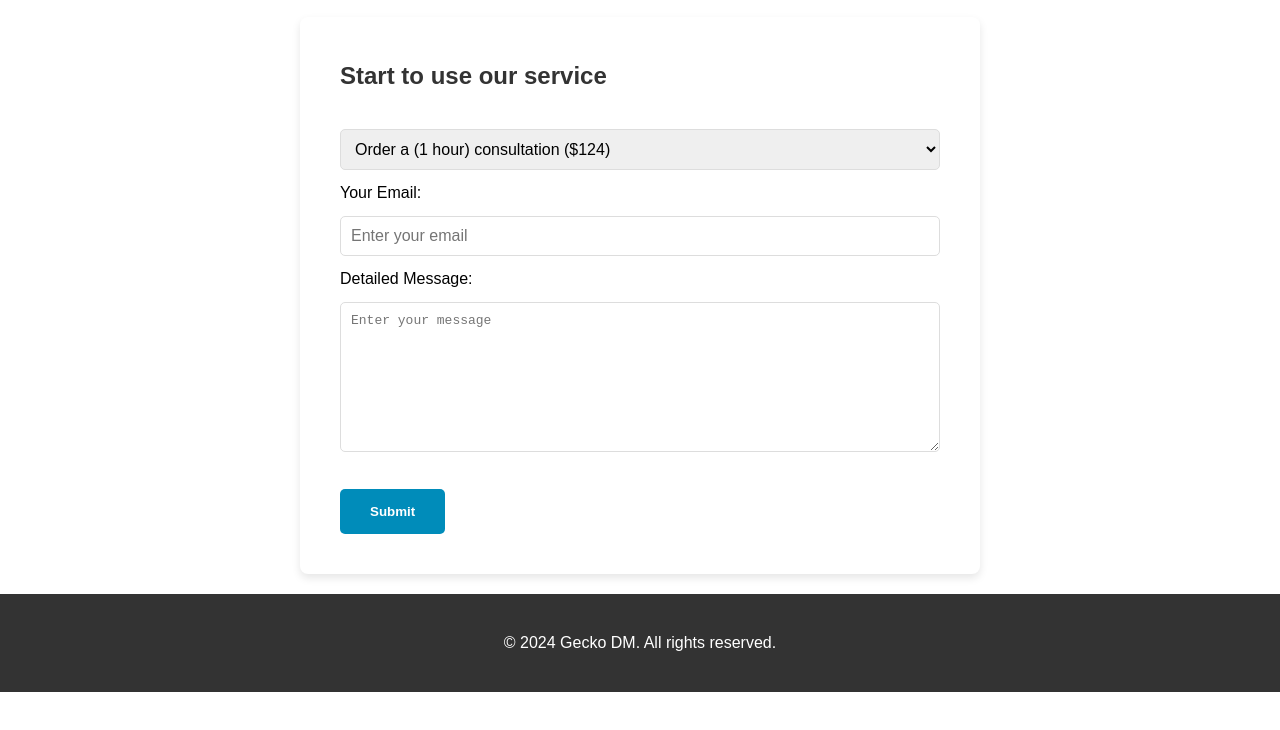
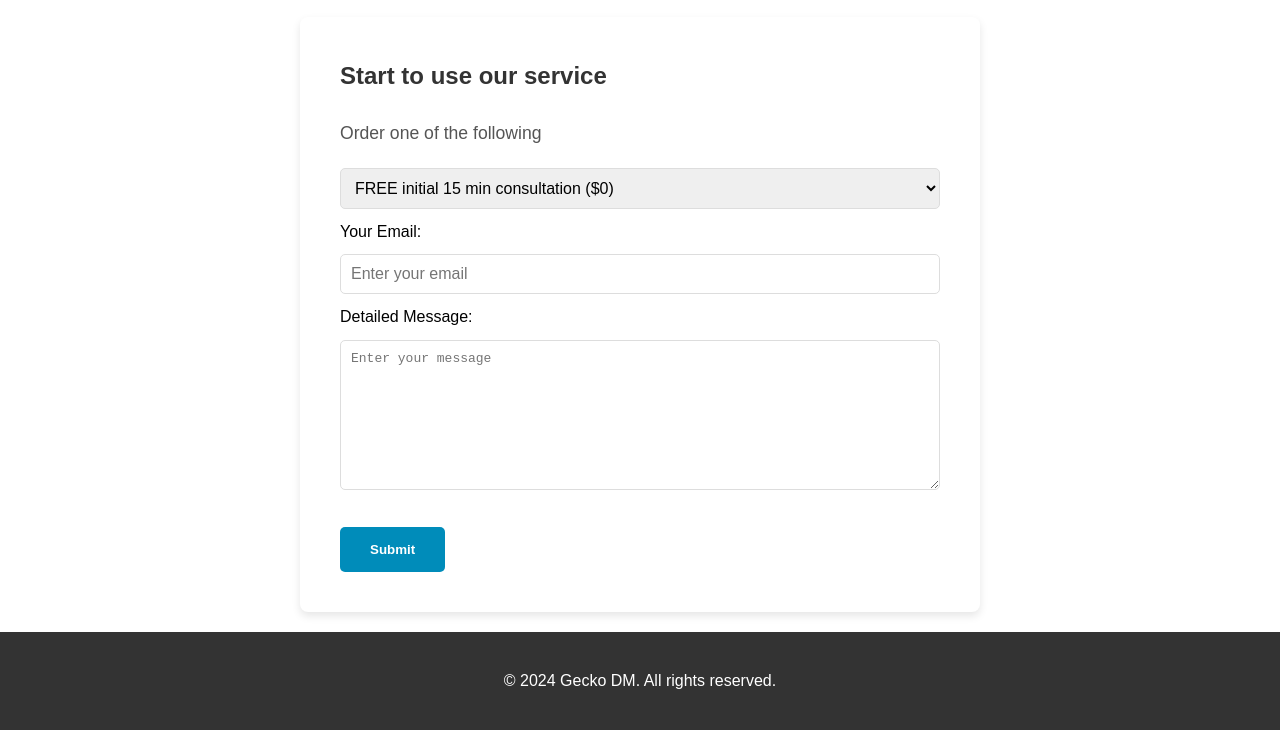
Before and after one commit to gecko-dm/gecko-dm, a plain HTML site: page index.html in a window 1280 px wide. Shown: the part 2539-3269 px from the top of the page. Before the commit the page ends 3231 px from the top, so only its background shows below. Drawn offline with Linux system fonts and the light colour scheme.

Commit message:
Update index.html: fine grained pricing models

```diff
--- a/index.html
+++ b/index.html
@@ -135,12 +135,19 @@
     <section>
         <div class="order-form">
             <h3>Start to use our service</h3>
+            <p>Order one of the following</p>
             <form id="order-form" method="POST" action="https://formspree.io/f/mwpkbvkl">
                 <select id="service" name="service" required>
-                    <option value="free-consultation">Order a (1 hour) consultation ($124)</option>
-                    <option value="5-hour-subscription">Order 5 (1 hour) consultations ($499)</option>
+                    <option value="free-consultation">FREE initial 15 min consultation ($0)</option>
+                    <option value="3-hour-package">Online (3 hour) starter package: consultation + initial setup assistance + basic anonymization configuration ($199)</option>
+                    <option value="2-hour-package-a">Online (2 hour) starter package: consultation + initial setup assistance ($149)</option>
+                    <option value="2-hour-package-b">Online (2 hour) starter package: initial setup assistance + basic anonymization configuration ($149)</option>
+                    <option value="1-hour-consultation">Online (1 hour) consultation ($124)</option>
+                    <option value="3-hour-consultation">Online (3 hour) consultation package ($249)</option>
+                    <option value="1-hour-setup">Online (1 hour) initial setup assistance ($99)</option>
+                    <option value="1-hour-config">Online (1 hour) basic anonymization configuration ($99)</option>
                     <option value="ui-app">Order UI dashboard ($99)</option>
-                    <option value="custom-solution">Request a custom solution (1 hour) ($100)</option>
+                    <option value="custom-config-16h">Custom anonymization configuration (16 hours) ($599)</option>
                 </select>
                 <!-- p class="discount" >* For a limited period, 1 hour consultation is <strong>FREE</strong> and the same is for UI dashboard!</p -->
 
```
